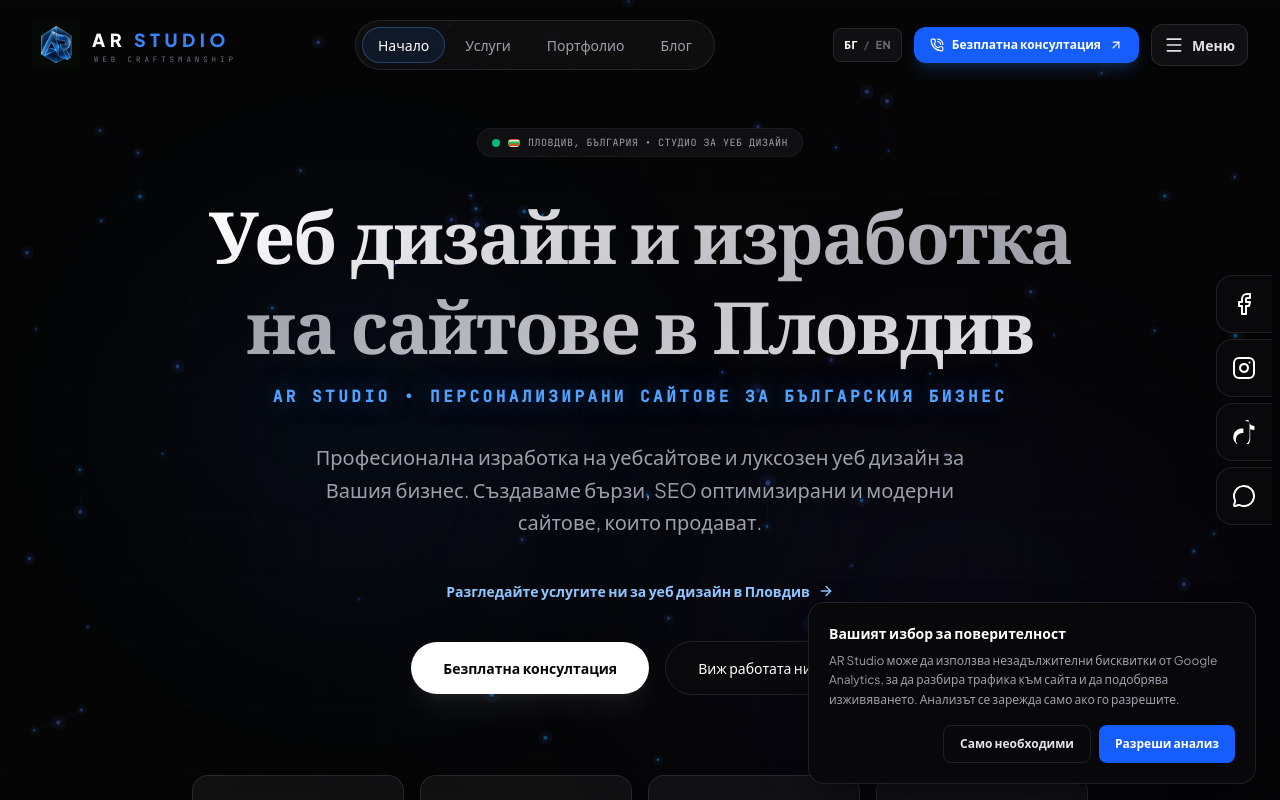
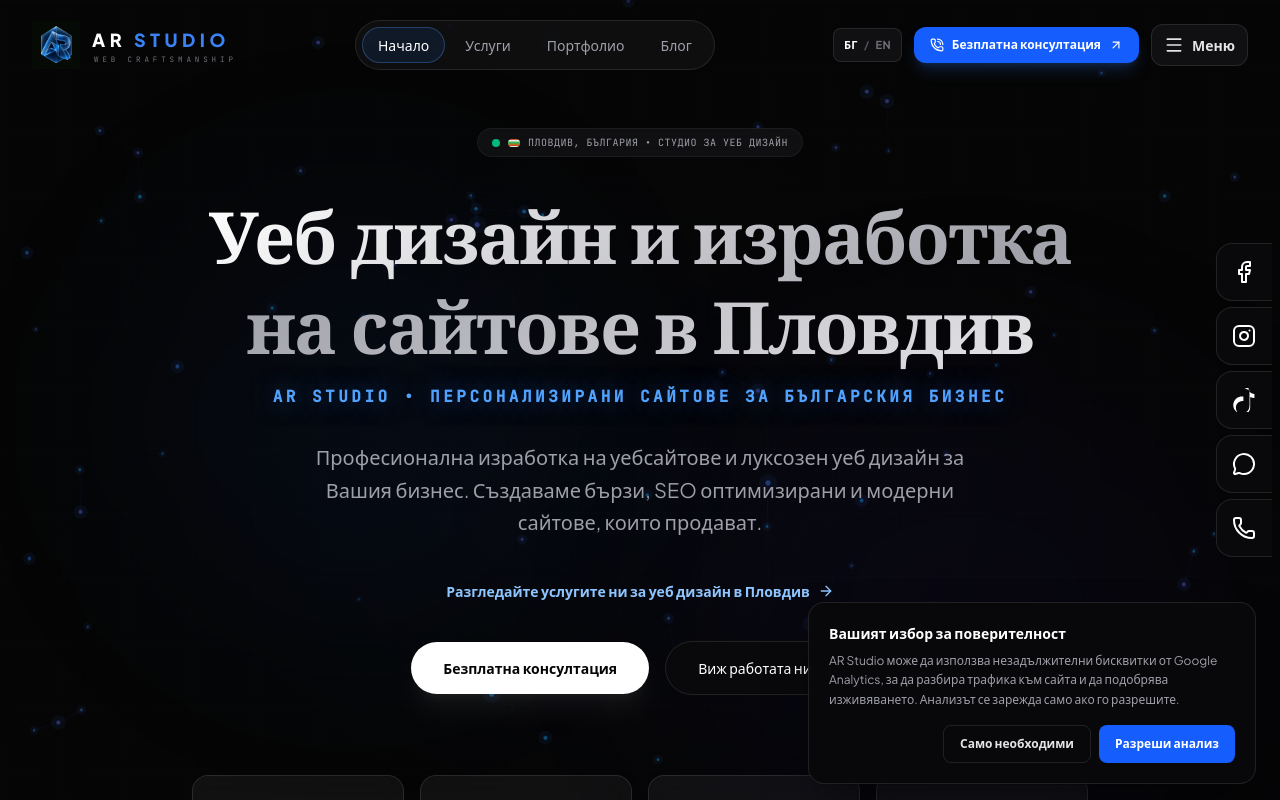
Before and after one commit to Andrey4544/AR-Studio-business, a React (Vite) app: page / in a window 1280 px wide. Shown: the top 800 px of the page. Built offline with nearby package versions, Linux system fonts and the light colour scheme; a web font is replaced by a local one.

Commit message:
Add direct call button

```diff
--- a/src/components/FloatingSocialButtons.tsx
+++ b/src/components/FloatingSocialButtons.tsx
@@ -5,7 +5,7 @@
 
 import React, { useState } from 'react';
 import { motion, AnimatePresence } from 'motion/react';
-import { Facebook, Instagram, X, Share2, MessageCircle } from 'lucide-react';
+import { Facebook, Instagram, X, Share2, MessageCircle, Phone } from 'lucide-react';
 
 const TikTokIcon = ({ className }: { className?: string }) => (
   <svg className={className} fill="currentColor" viewBox="0 0 24 24">
@@ -59,6 +59,15 @@ export default function FloatingSocialButtons() {
       color: 'text-white',
       bgColor: 'bg-[#7360F2]',
       borderColor: 'border-purple-200/50'
+    },
+    {
+      name: 'Обади се',
+      url: 'tel:+359888616641',
+      openInNewTab: false,
+      icon: Phone,
+      color: 'text-white',
+      bgColor: 'bg-[#16A34A]',
+      borderColor: 'border-emerald-200/50'
     }
   ];
 
```
